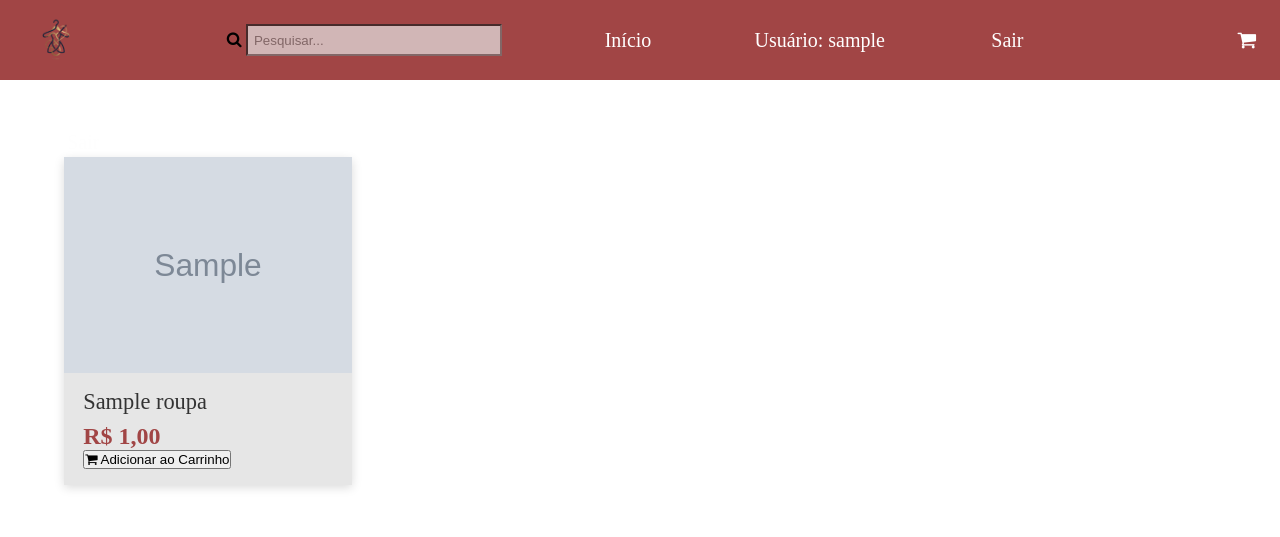
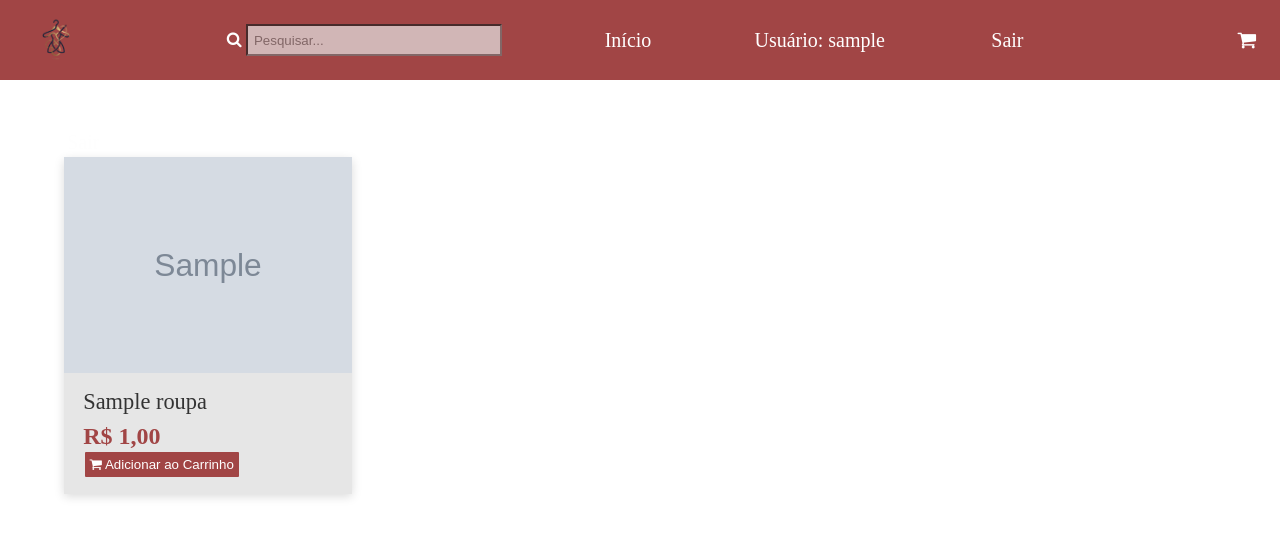
Before and after one commit to Avena-JABAL/Trend_Store, a Django app: page / in a window 1280 px wide. Shown: the top 537 px of the page. Run offline with Django 5.2, Linux system fonts and the light colour scheme; a user stored in the database is signed in; tables that the repository leaves empty hold one stand-in row (values such as "Sample post"); grey boxes marked "Sample" are stand-in pictures; parts of the project's set-up code (start-up, migrations or seed data) failed here and were passed over.

Commit message:
simples alterações finais

```diff
--- a/loja_roupas/static/css/catalogo.css
+++ b/loja_roupas/static/css/catalogo.css
@@ -93,3 +93,13 @@
     font-family: "Inria Serif";
     font-size: 1.5rem;
 }
+
+.btn-add-carrinho {
+    background-color: #A14545;
+    border: none;
+    border-radius: 1px;
+    padding: 0.3rem;
+    color: white;
+    margin: 0.1rem;
+    align-items: end;
+}
--- a/loja_roupas/static/css/navbar.css
+++ b/loja_roupas/static/css/navbar.css
@@ -14,7 +14,7 @@
 }
 
 .search {
-    width: wrap-content;
+    color: white !important;
 }
 
 .logo img {
@@ -48,7 +48,6 @@
 }
 
 .catalog-logout-button {
-    width: wrap-content;
     padding: 0.2rem;
     border: none;
     background: none;
@@ -57,3 +56,7 @@
     font-size: 20px;
     cursor: pointer;
 }
+
+.search .fa-search {
+    color: white !important;
+}
```
